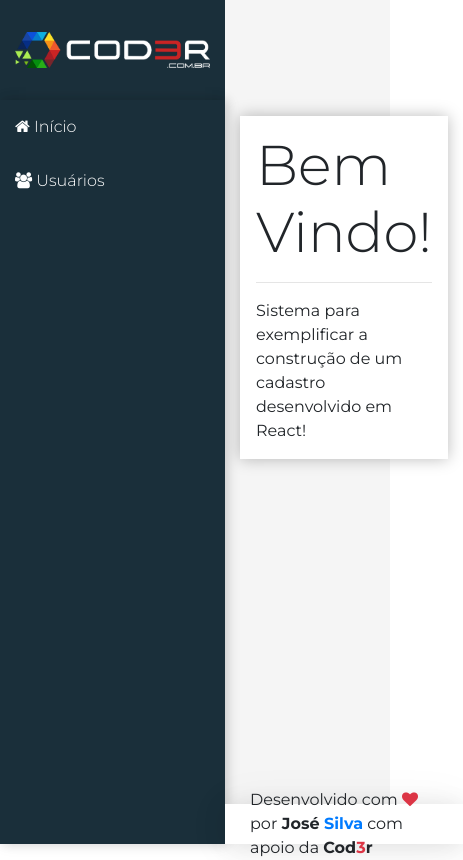
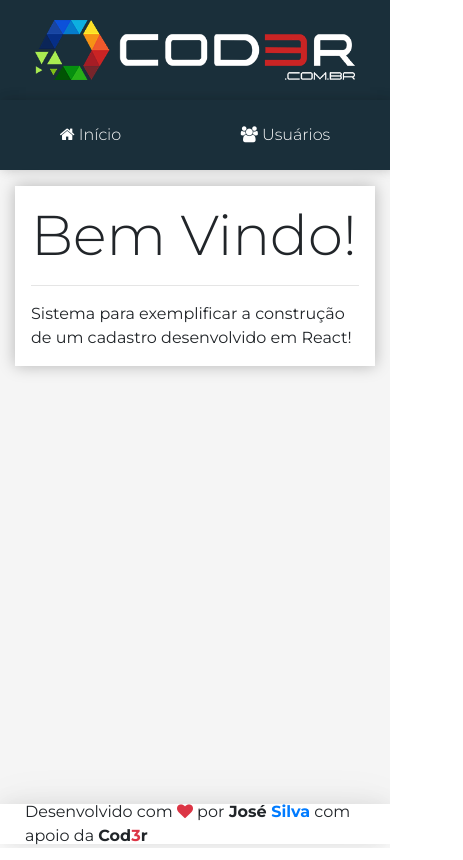
Before and after one commit to jnsilva1/curso-web-moderno, a React (Create React App) app in the folder 21 - react/crud/frontend/: page / in a window 390 px wide. Shown: the whole page, 463 px wide, since content can reach past the window. Built offline with nearby package versions, Linux system fonts and the light colour scheme.

Commit message:
Adicionando responsividade

```diff
--- a/21 - react/crud/frontend/src/components/template/Logo.css
+++ b/21 - react/crud/frontend/src/components/template/Logo.css
@@ -9,3 +9,9 @@ aside.logo img{
     padding: 0px 15px;
     width: 100%;
 }
+
+@media(max-width: 576px){
+    aside.logo img{
+        width: 350px;
+    }
+}
--- a/21 - react/crud/frontend/src/components/template/Nav.css
+++ b/21 - react/crud/frontend/src/components/template/Nav.css
@@ -2,3 +2,19 @@ aside.menu-area{
     background-color: var(--bg-dark);
     box-shadow: var(--shadow-menu);
 }
+
+@media(max-width: 768px){
+    .menu{
+        display: flex;
+        justify-content: flex-start;
+        align-items: center;
+        height: var(--menu-top-height);
+        justify-content: space-around;
+    }
+
+    .menu a{
+        display: inline;
+        padding: 10px;
+        margin: 0px;
+    }
+}
--- a/21 - react/crud/frontend/src/main/App.css
+++ b/21 - react/crud/frontend/src/main/App.css
@@ -3,6 +3,7 @@
 
     --logo-height: 100px;
     --header-height: 100px;
+    --menu-top-height: 70px;
     --aside-width: 225px;
     --footer-height: 40px;
 
@@ -57,3 +58,37 @@ main.content{
 footer.footer{
     grid-area: footer;
 }
+
+
+@media(max-width: 768px){
+    .app{
+        grid-template-rows:
+            var(--header-height)
+            var(--menu-top-height)
+            1fr
+            var(--footer-height);
+
+        grid-template-columns: var(--aside-width) 1fr;
+        grid-template-areas:
+            'logo header'
+            'menu menu'
+            'content content'
+            'footer footer';
+    }
+}
+
+@media(max-width: 576px){
+    .app{
+        grid-template-rows:
+            var(--logo-height)
+            var(--menu-top-height)
+            1fr
+            var(--footer-height);
+        grid-template-columns: 1fr;
+        grid-template-areas:
+            'logo'
+            'menu'
+            'content'
+            'footer';
+    }
+}
```
